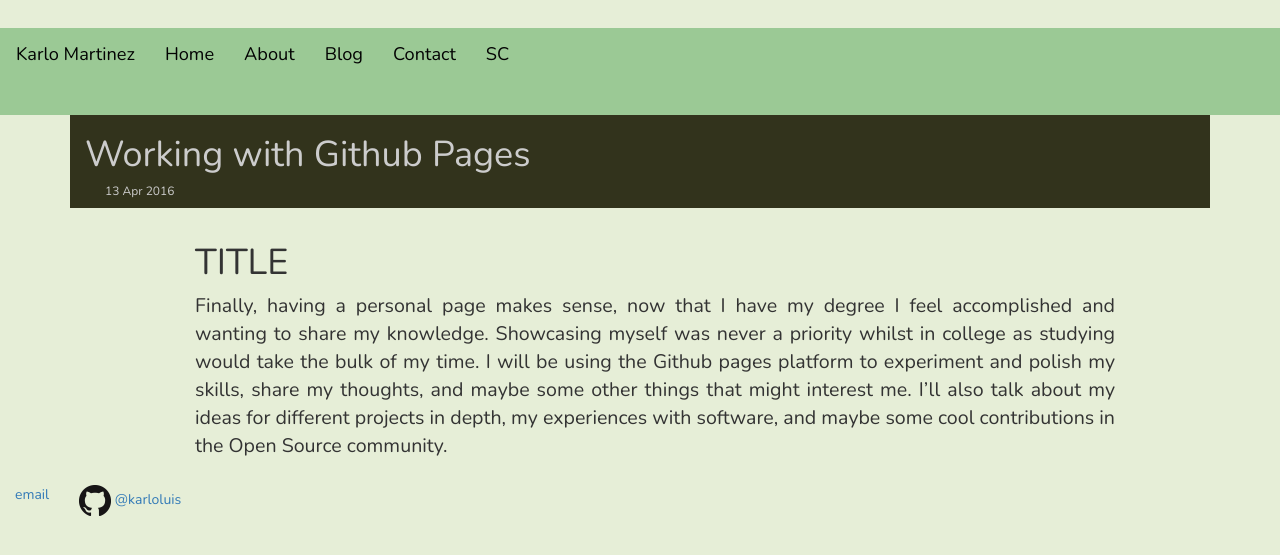
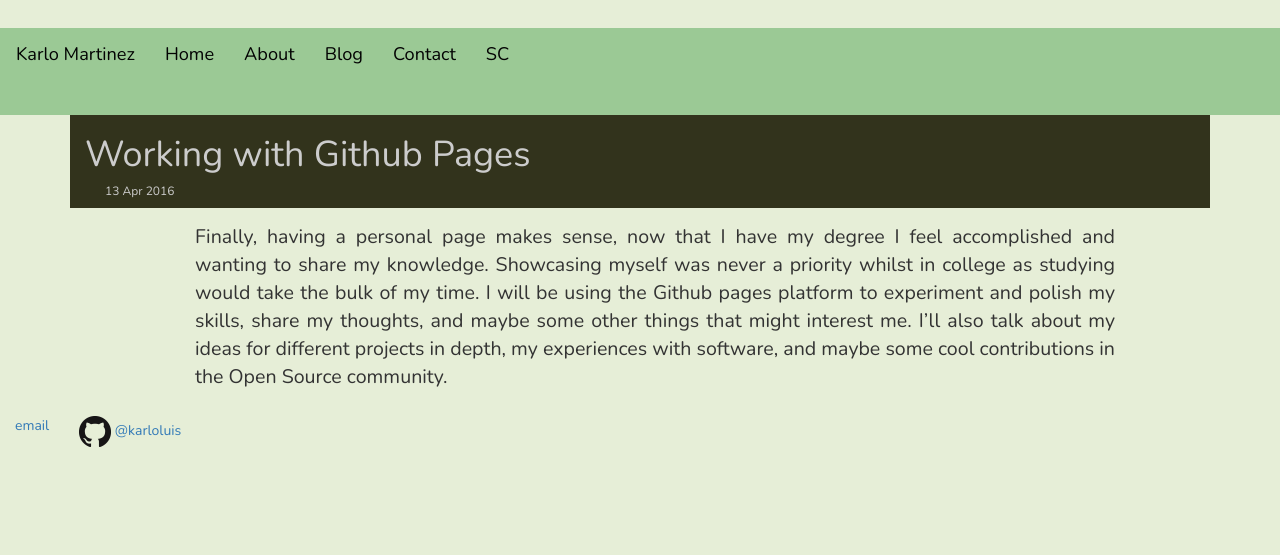
Before and after one commit to karloluis/karloluis.github.io, a Jekyll site: the page built from _posts/2016-04-13-Working-On-Github-Pages.md, in a window 1280 px wide. Shown: the top 555 px of the page. Built offline with Jekyll 4.4.1, drawn with Linux system fonts in a browser that asks for light colours.

Commit message:
Update 2016-04-13-Working-On-Github-Pages.md

```diff
--- a/_posts/2016-04-13-Working-On-Github-Pages.md
+++ b/_posts/2016-04-13-Working-On-Github-Pages.md
@@ -4,9 +4,6 @@
 date: 2016-04-13
 published: true
 ---
-
-
-# TITLE
 
 Finally, having a personal page makes sense,
  now that I have my degree I feel accomplished and wanting to
```
